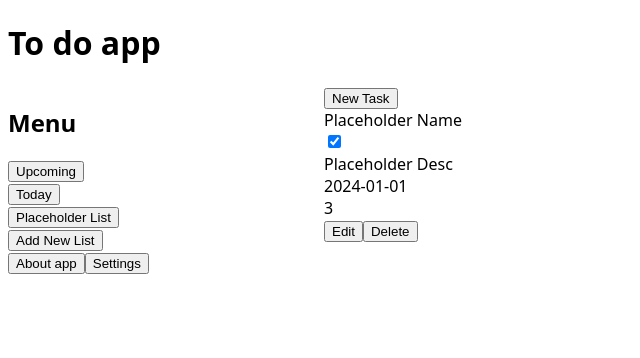
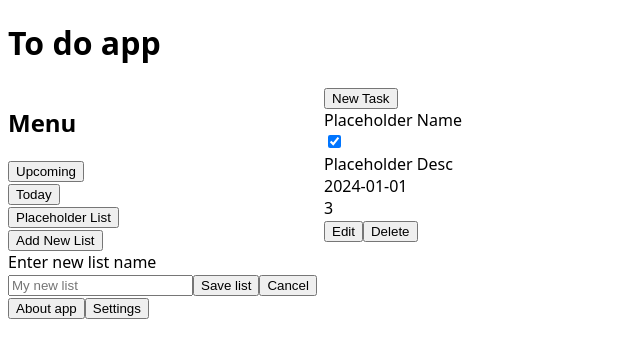
Before and after one commit to mikeski-aa/to-do-app-react, a React (Vite) app: page / in a window 1280 px wide. Both pictures are taken after a click on the button "Add New List". Shown: the top 358 px of the page, without its empty margins (0-640 px from the left). Built offline with nearby package versions, Linux system fonts and the light colour scheme.

Commit message:
Adding new list correctly works now

```diff
--- a/src/App.jsx
+++ b/src/App.jsx
@@ -42,8 +42,8 @@ function App() {
 
   const [showAddNewList, setShowNewList] = useState(false);
   const [tempListName, setTempListName] = useState({
-    tempListName: "",
-    tempListId: "",
+    listName: "",
+    listId: "",
   });
 
   return (
--- a/src/components/AddNewList.jsx
+++ b/src/components/AddNewList.jsx
@@ -8,12 +8,27 @@ function AddNewList() {
 
   // saves new list name to temp state before it is added to list state in app
   const handleInputChange = (e) => {
-    taskContext.setTempListName(e.target.value);
+    taskContext.setTempListName({
+      ...taskContext.tempListName,
+      listName: e.target.value,
+    });
   };
 
   // saves to list state in app
   const handleSaveList = () => {
-    taskContext.setCurrentList([...setCurrentList, taskContext.tempListName]);
+    let tempList = taskContext.tempListName;
+
+    console.log(tempList);
+    taskContext.setCurrentList([...taskContext.currentList, tempList]);
+    taskContext.setShowNewList(false);
+    console.log(taskContext.currentList);
+  };
+
+  // reset temp and close input
+  const handleCancelList = () => {
+    console.log(taskContext.tempListName);
+    taskContext.setTempListName({ listName: "", listId: "" });
+    taskContext.setShowNewList(false);
   };
 
   if (taskContext.showAddNewList === false) {
@@ -32,9 +47,11 @@ function AddNewList() {
       <button className="saveNewList" onClick={handleSaveList}>
         Save list
       </button>
-      <button className="cancelNewList">Cancel</button>
+      <button className="cancelNewList" onClick={handleCancelList}>
+        Cancel
+      </button>
     </div>
   );
 }
 
-return { AddNewList };
+export { AddNewList };
--- a/src/components/EditTask.jsx
+++ b/src/components/EditTask.jsx
@@ -140,7 +140,7 @@ function EditTask() {
           onChange={(e) => handleListDropdown(e, taskContext)}
         >
           {taskContext.currentList.map((item) => (
-            <option value={item.listName} key={item.listKey}>
+            <option value={item.listName} key={item.listId}>
               {item.listName}
             </option>
           ))}
--- a/src/components/Nav.jsx
+++ b/src/components/Nav.jsx
@@ -2,6 +2,7 @@ import { useContext } from "react";
 import { TaskContext } from "../App";
 import { ListButton } from "./ListButton";
 import { v4 as uuidv4 } from "uuid";
+import { AddNewList } from "./AddNewList";
 
 // navigation bar
 // here, we want to give user the option to select which task folder they would like to see
@@ -27,9 +28,11 @@ function Nav() {
 
   const handleOpenNewList = () => {
     taskContext.setTempListName({
-      ...taskContext.setTempListName,
-      tempListId: uuidv4(),
+      ...taskContext.tempListName,
+      listId: uuidv4(),
     });
+    taskContext.setShowNewList(true);
+    console.log(taskContext.tempListName);
   };
 
   return (
@@ -49,10 +52,11 @@ function Nav() {
       <div className="lists">
         <div className="currentLists">
           {taskContext.currentList.map((item) => (
-            <ListButton listName={item.listName} key={item.listKey} />
+            <ListButton listName={item.listName} key={item.listId} />
           ))}
         </div>
         <button onClick={handleOpenNewList}>Add New List</button>
+        <AddNewList />
       </div>
 
       <div className="about">
--- a/src/components/NewTaskModal.jsx
+++ b/src/components/NewTaskModal.jsx
@@ -119,7 +119,7 @@ function CreateNewTask() {
           onChange={(e) => handleDropdownListChange(e, taskContext)}
         >
           {taskContext.currentList.map((item) => (
-            <option value={item.listName} key={item.listKey}>
+            <option value={item.listName} key={item.listId}>
               {item.listName}
             </option>
           ))}
```
